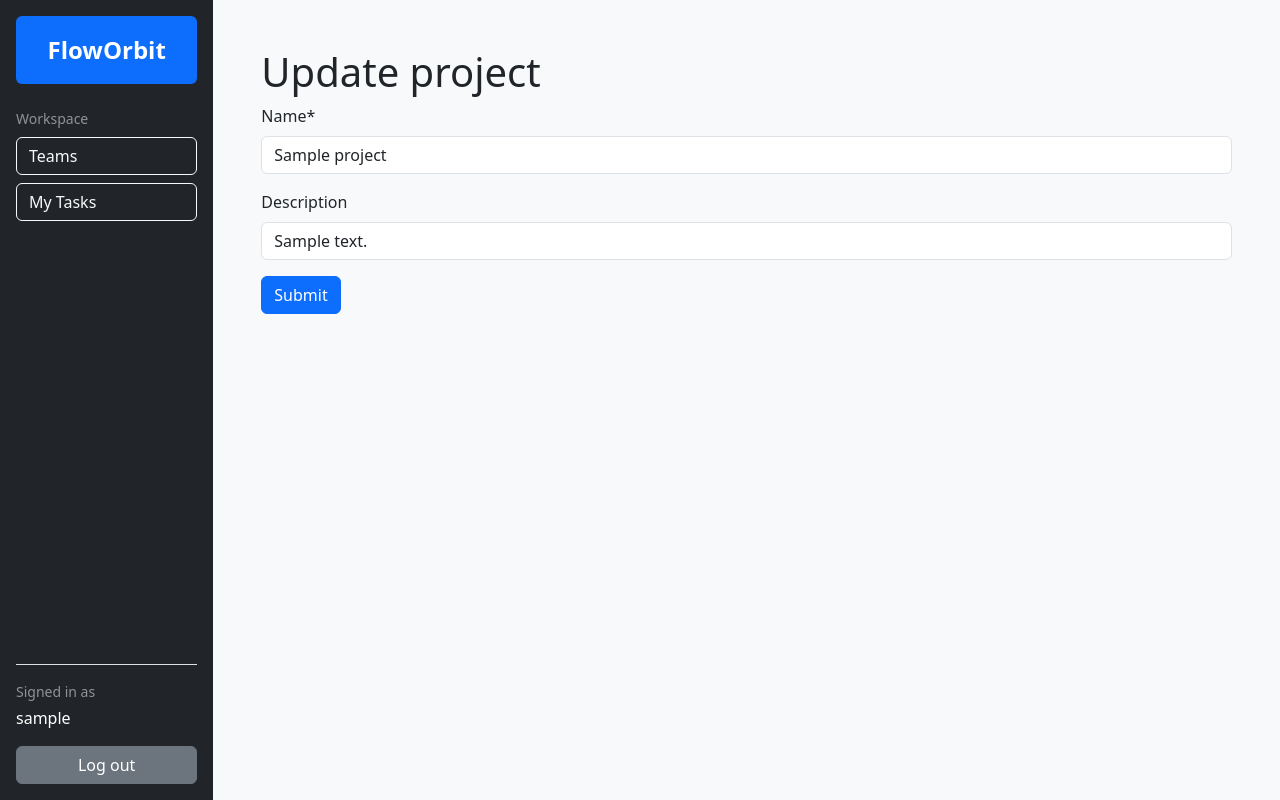
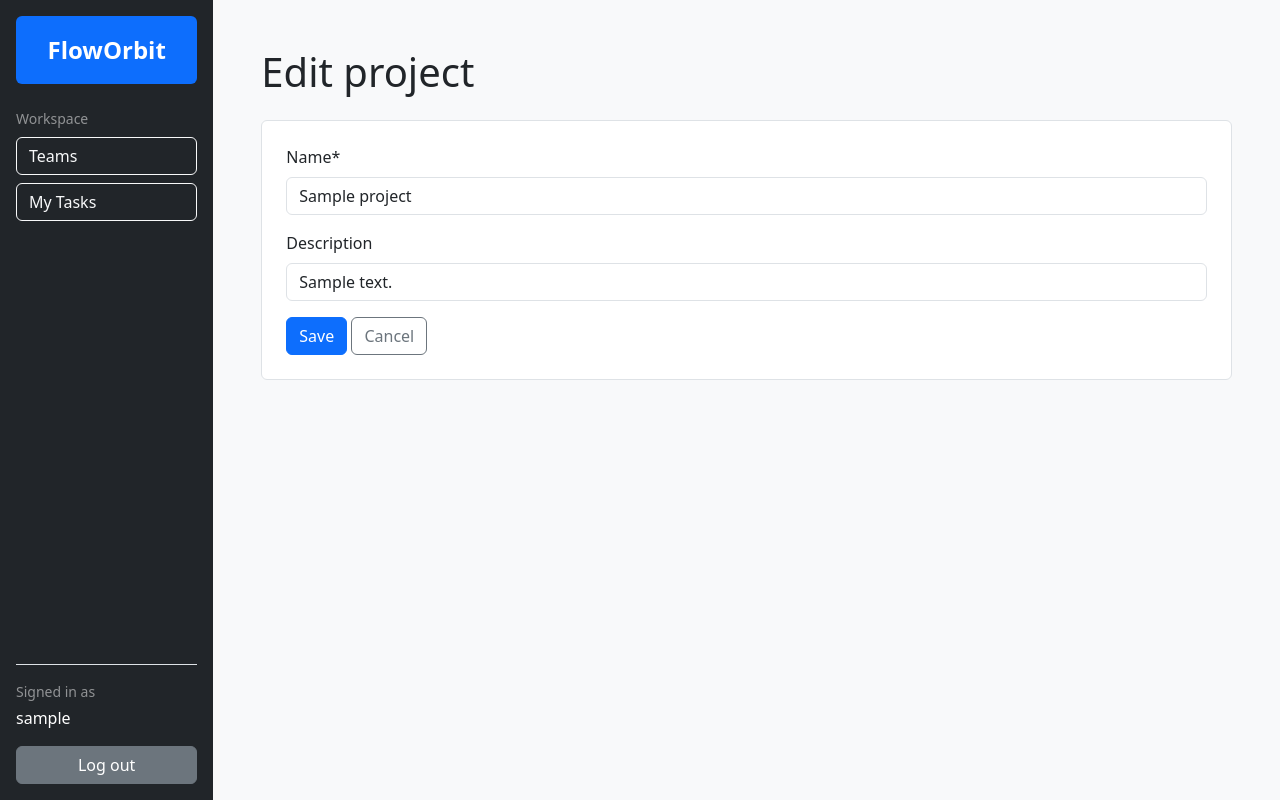
Before and after one commit to 20jofi00/floworbit-task-manager, a Django app: page /projects/1/1/update/ in a window 1280 px wide. Run offline with Django 5.2, Linux system fonts and the light colour scheme; a user stored in the database is signed in; tables that the repository leaves empty hold one stand-in row (values such as "Sample post"); some libraries are stand-ins or nearby versions.

Commit message:
update project form layout

```diff
--- a/templates/projects/project_form.html
+++ b/templates/projects/project_form.html
@@ -1,12 +1,32 @@
 {% extends "base.html" %}
 {% load crispy_forms_filters %}
+{% block title %}<title>Project form</title>{% endblock %}
 
 {% block content %}
-  <h1>{{ object|yesno:"Update,Create" }} project</h1>
-  <form action="" method="post" novalidate>
+  <h1 class="mb-4">{{ object|yesno:"Edit,Create" }} project</h1>
+
+  <form method="post" class="bg-white border rounded p-4" novalidate>
     {% csrf_token %}
     {{ form|crispy }}
 
-    <input type="submit" value="Submit" class="btn btn-primary">
+    <button type="submit" class="btn btn-primary">
+      Save
+    </button>
+
+    {% if object %}
+      <a
+        href="{% url 'projects:project-detail' team_pk=object.team.id pk=object.id %}"
+        class="btn btn-outline-secondary"
+      >
+        Cancel
+      </a>
+    {% else %}
+      <a
+        href="{% url 'projects:project-list' team_pk=form.instance.team_id %}"
+        class="btn btn-outline-secondary"
+      >
+        Cancel
+      </a>
+    {% endif %}
   </form>
 {% endblock %}
```
